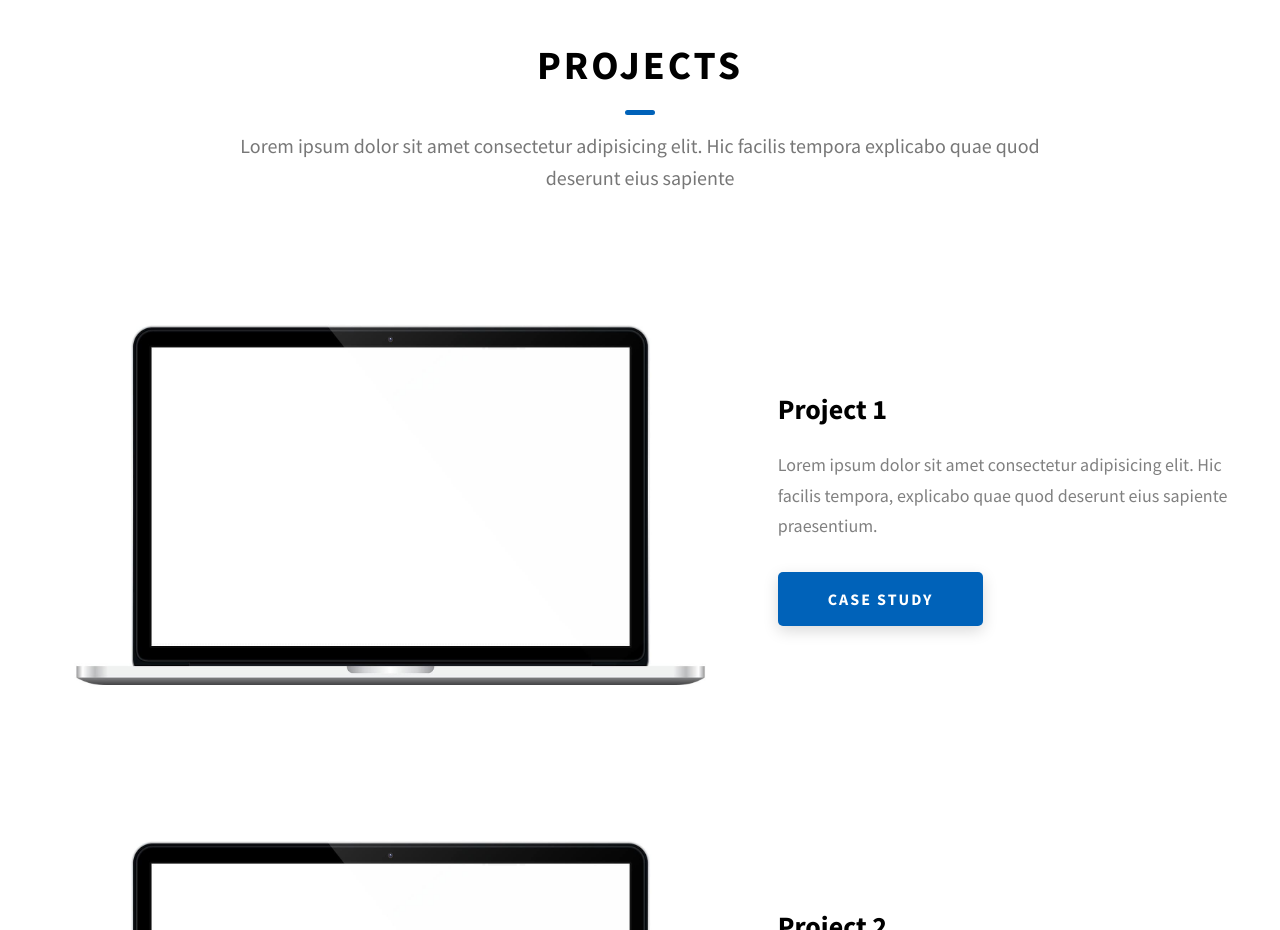
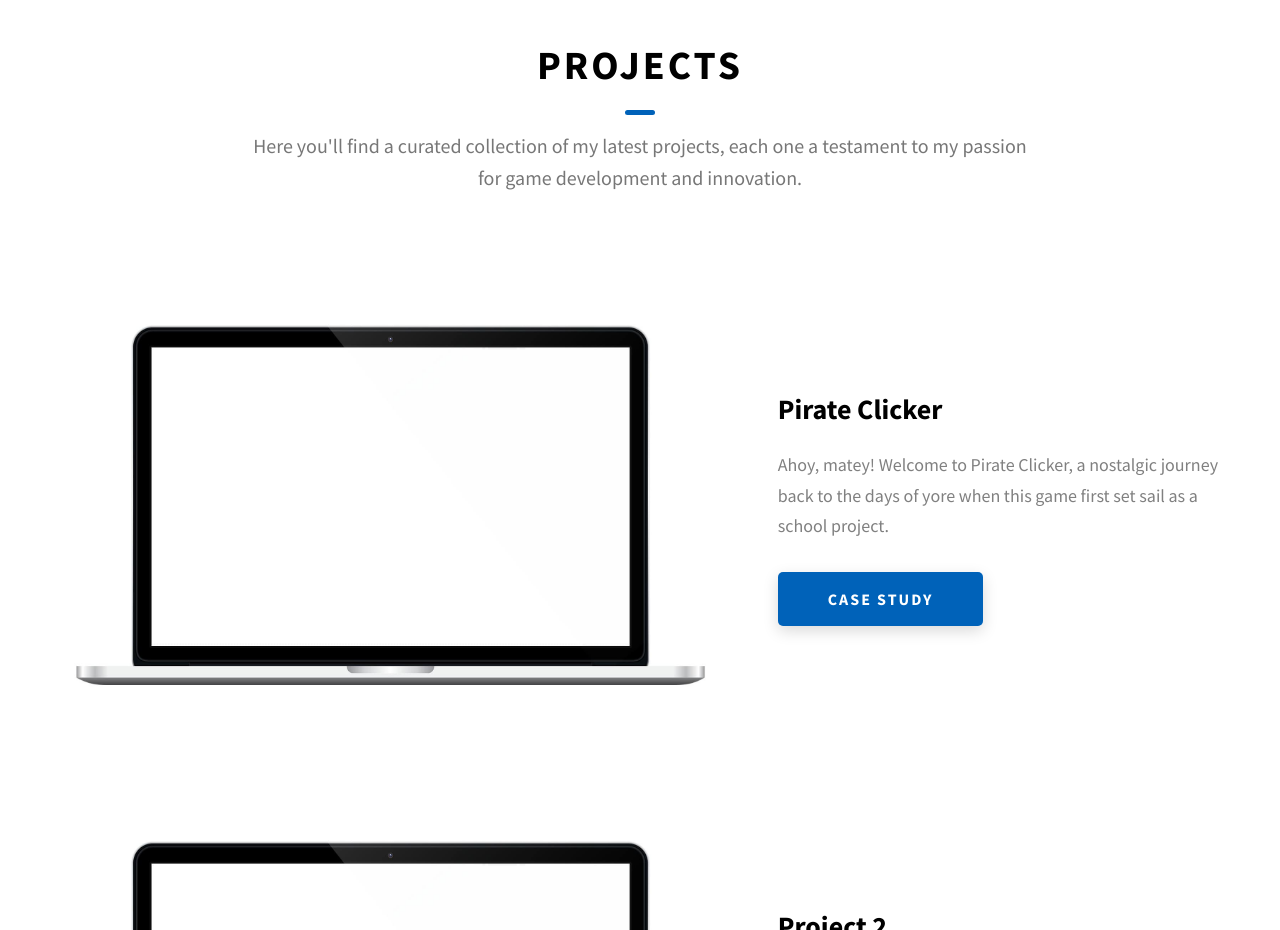
Before and after one commit to centyh/centyh.github.io, a website: page index.html in a window 1280 px wide. Shown: the part 1980-2910 px from the top of the page. Drawn offline with Linux system fonts and the light colour scheme.

Commit message:
Add files via upload

```diff
--- a/index.html
+++ b/index.html
@@ -23,7 +23,7 @@
           <div class="header__logo-img-cont">
             <img
               src="./assets/png/pic.png"
-              alt="Ram Maheshwari Logo Image"
+              alt="Asmo Logo Image"
               class="header__logo-img"
             />
           </div>
@@ -180,8 +180,7 @@
         <h2 class="heading heading-sec heading-sec__mb-bg">
           <span class="heading-sec__main">Projects</span>
           <span class="heading-sec__sub">
-            Lorem ipsum dolor sit amet consectetur adipisicing elit. Hic facilis
-            tempora explicabo quae quod deserunt eius sapiente
+            Here you'll find a curated collection of my latest projects, each one a testament to my passion for game development and innovation.
           </span>
         </h2>
 
@@ -196,11 +195,9 @@
               />
             </div>
             <div class="projects__row-content">
-              <h3 class="projects__row-content-title">Project 1</h3>
+              <h3 class="projects__row-content-title">Pirate Clicker</h3>
               <p class="projects__row-content-desc">
-                Lorem ipsum dolor sit amet consectetur adipisicing elit. Hic
-                facilis tempora, explicabo quae quod deserunt eius sapiente
-                praesentium.
+                Ahoy, matey! Welcome to Pirate Clicker, a nostalgic journey back to the days of yore when this game first set sail as a school project.
               </p>
               <a
                 href="./project-1.html"
```
